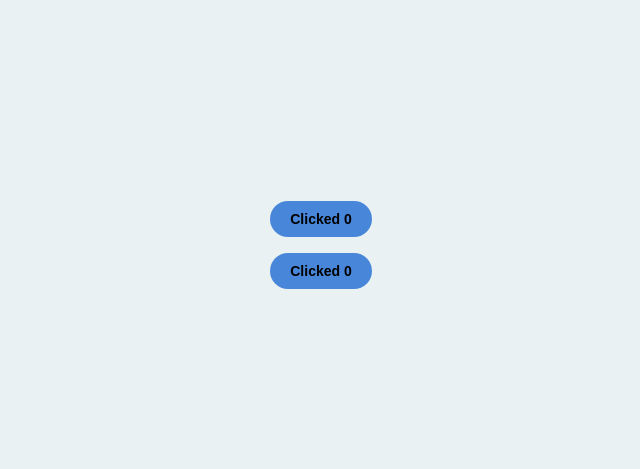
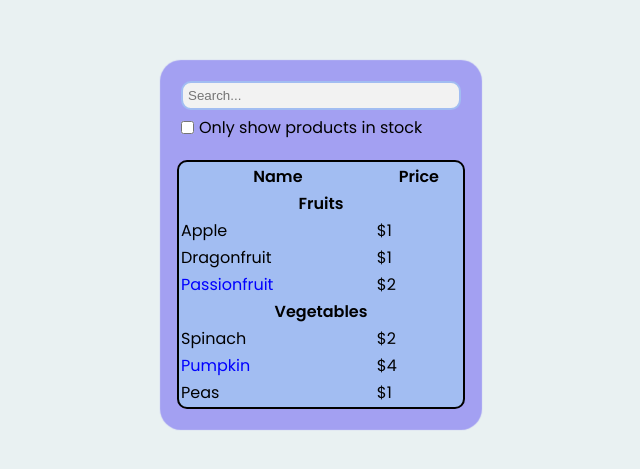
Before and after one commit to timetam24/TIL, a Next.js app in the folder practices/practice5/: page / in a window 1280 px wide. Shown: the part 155-624 px from the top of the page, without its empty margins (319-959 px from the left). Built offline with nearby package versions, Linux system fonts and the light colour scheme.

Commit message:
state 사용하지 않고 정적인 버전으로 구현

```diff
--- a/practices/practice5/app/page.tsx
+++ b/practices/practice5/app/page.tsx
@@ -1,10 +1,20 @@
-import Form from "@/app/ui/form";
+import FilterableProductTable from "./ui/table";
 import styles from "./page.module.css";
+import { Product } from "./type";
+
+const PRODUCTS: Product[] = [
+  { category: "Fruits", price: "$1", stocked: true, name: "Apple" },
+  { category: "Fruits", price: "$1", stocked: true, name: "Dragonfruit" },
+  { category: "Fruits", price: "$2", stocked: false, name: "Passionfruit" },
+  { category: "Vegetables", price: "$2", stocked: true, name: "Spinach" },
+  { category: "Vegetables", price: "$4", stocked: false, name: "Pumpkin" },
+  { category: "Vegetables", price: "$1", stocked: true, name: "Peas" },
+];
 
 export default function Home() {
   return (
     <main className={styles.main}>
-      <Form />
+      <FilterableProductTable products={PRODUCTS} />
     </main>
   );
 }
--- /dev/null
+++ b/practices/practice5/app/type.ts
@@ -0,0 +1,6 @@
+export interface Product {
+  category: "Fruits" | "Vegetables";
+  price: string;
+  stocked: boolean;
+  name: string;
+}
--- /dev/null
+++ b/practices/practice5/app/ui/table.module.css
@@ -0,0 +1,42 @@
+.filterableTable {
+  width: 20rem;
+  border: 0;
+  background-color: #a3a0f2;
+  box-shadow: 0 0 1px 1px #a3a0f2;
+  border-radius: 20px;
+  color: black;
+}
+
+.searchBar {
+  margin: 20px;
+  display: grid;
+  grid-template-columns: min-content auto;
+  gap: 5px;
+}
+
+.searchBar input[type="text"] {
+  background-color: #f2f2f2;
+  border-radius: 10px;
+  padding: 5px;
+  border: 2px solid #a2bdf2;
+  color: inherit;
+  grid-column: span 2;
+}
+
+.searchBar input[type="checkbox"] {
+  height: min-content;
+  align-self: center;
+}
+
+.searchBar input:focus,
+.searchBar input:active {
+  outline: 2px solid #f2f2f2;
+}
+
+.productTable {
+  background-color: #a2bdf2;
+  width: 90%;
+  margin: 0 auto 20px auto;
+  border: 2px solid black;
+  border-radius: 10px;
+}
--- /dev/null
+++ b/practices/practice5/app/ui/table.tsx
@@ -0,0 +1,87 @@
+import { ReactNode } from "react";
+import { Product } from "../type";
+import styles from "./table.module.css";
+
+interface ProductTableProp {
+  products: Product[];
+}
+
+interface ProductRowProp {
+  product: Product;
+}
+
+export default function FilterableProductTable({ products }: ProductTableProp) {
+  return (
+    <div className={styles.filterableTable}>
+      <SearchBar />
+      <ProductTable products={products} />
+    </div>
+  );
+}
+
+function SearchBar() {
+  return (
+    <div className={styles.searchBar}>
+      <input type="text" placeholder="Search..." />
+      <input type="checkbox" id="checkStock" />
+      <label htmlFor="checkStock">Only show products in stock</label>
+    </div>
+  );
+}
+
+function ProductTable({ products }: ProductTableProp) {
+  const rows: ReactNode[] = [];
+  let lastCategory: string | null = null;
+
+  products.forEach((product) => {
+    if (product.category !== lastCategory) {
+      rows.push(
+        <ProductCategoryRow
+          category={product.category as "Fruits" | "Vegetables"}
+          key={product.category}
+        />
+      );
+    }
+    rows.push(<ProductRow product={product} key={product.name} />);
+    lastCategory = product.category;
+  });
+
+  return (
+    <table className={styles.productTable}>
+      <thead>
+        <tr>
+          <th>Name</th>
+          <th>Price</th>
+        </tr>
+      </thead>
+      <tbody>{rows}</tbody>
+    </table>
+  );
+}
+
+function ProductCategoryRow({
+  category,
+}: {
+  category: "Fruits" | "Vegetables";
+}) {
+  return (
+    <tr>
+      <th colSpan={2}>{category}</th>
+    </tr>
+  );
+}
+
+function ProductRow({ product }: ProductRowProp) {
+  const name = product.stocked ? (
+    product.name
+  ) : (
+    <span style={{ color: "blue" }}>{product.name}</span>
+  );
+
+  return (
+    <tr>
+      <td>{name}</td>
+      <td>{product.price}</td>
+    </tr>
+  );
+}
```
